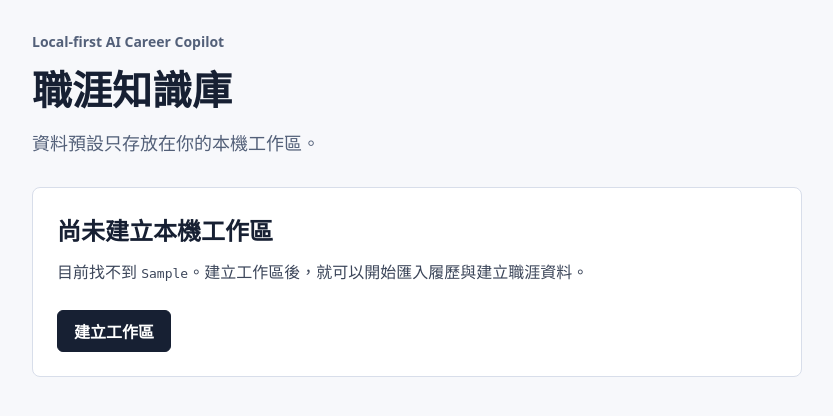
After one commit to qq076qq076/cv-builder, a FastAPI app: template app/templates/dashboard.html in a window 1280 px wide. The commit adds this page. Shown: the top 416 px of the page, without its empty margins (48-881 px from the left). Run offline with FastAPI, Linux system fonts and the light colour scheme; the template is opened without the code that fills it: most values are stand-ins (such as "Sample title", 1, 10 or a date in 2020).

Commit message:
建立首頁工作區狀態畫面

```diff
--- a/app/main.py
+++ b/app/main.py
@@ -1,13 +1,17 @@
 from fastapi import FastAPI
-from fastapi.responses import HTMLResponse
+from fastapi.staticfiles import StaticFiles
 
+from app.routes.dashboard import router as dashboard_router
 
 def create_app() -> FastAPI:
     app = FastAPI(title="AI Career Copilot")
 
-    @app.get("/health", response_class=HTMLResponse)
-    def health() -> str:
-        return "ok"
+    app.mount("/static", StaticFiles(directory="app/static"), name="static")
+    app.include_router(dashboard_router)
+
+    @app.get("/health")
+    def health() -> dict[str, str]:
+        return {"status": "ok"}
 
     return app
 
--- a/app/static/css/app.css
+++ b/app/static/css/app.css
@@ -14,3 +14,69 @@ body {
   margin: 0 auto;
   padding: 32px 0;
 }
+
+.hero {
+  margin-bottom: 32px;
+}
+
+.eyebrow {
+  margin: 0 0 8px;
+  color: #536079;
+  font-size: 14px;
+  font-weight: 700;
+}
+
+h1 {
+  margin: 0;
+  font-size: 40px;
+}
+
+h2 {
+  margin: 0 0 12px;
+  font-size: 24px;
+}
+
+.lead {
+  margin: 12px 0 0;
+  color: #536079;
+  font-size: 18px;
+}
+
+.panel {
+  max-width: 720px;
+  padding: 24px;
+  border: 1px solid #d8deea;
+  border-radius: 8px;
+  background: #ffffff;
+}
+
+.panel p {
+  margin: 0;
+  color: #3c465a;
+  line-height: 1.7;
+}
+
+.actions {
+  display: flex;
+  flex-wrap: wrap;
+  gap: 12px;
+  margin-top: 24px;
+}
+
+.button {
+  display: inline-flex;
+  align-items: center;
+  min-height: 40px;
+  padding: 0 16px;
+  border: 1px solid #172033;
+  border-radius: 6px;
+  background: #172033;
+  color: #ffffff;
+  font-weight: 700;
+  text-decoration: none;
+}
+
+.button-secondary {
+  background: #ffffff;
+  color: #172033;
+}
--- /dev/null
+++ b/app/templates/dashboard.html
@@ -0,0 +1,46 @@
+{% extends "base.html" %}
+
+{% block content %}
+  <section class="hero">
+    <p class="eyebrow">Local-first AI Career Copilot</p>
+    <h1>職涯知識庫</h1>
+    <p class="lead">資料預設只存放在你的本機工作區。</p>
+  </section>
+
+  {% if status == workspace_status.NO_WORKSPACE %}
+    <section class="panel">
+      <h2>尚未建立本機工作區</h2>
+      <p>目前找不到 <code>{{ state.workspace_path }}</code>。建立工作區後，就可以開始匯入履歷與建立職涯資料。</p>
+      <div class="actions">
+        <a class="button" href="/workspace">建立工作區</a>
+      </div>
+    </section>
+  {% elif status == workspace_status.EMPTY_WORKSPACE %}
+    <section class="panel">
+      <h2>開始建立你的職涯資料</h2>
+      <p>工作區已存在，但還沒有可用的職涯資料。你可以上傳履歷，或先手動輸入基本資料。</p>
+      <div class="actions">
+        <a class="button" href="/import">上傳履歷</a>
+        <a class="button button-secondary" href="/career">手動輸入</a>
+      </div>
+    </section>
+  {% elif status == workspace_status.HAS_CAREER_DATA %}
+    <section class="panel">
+      <h2>已建立職涯知識庫</h2>
+      <p>你可以繼續編輯職涯資料、貼上目標職缺，或開始生成履歷版本。</p>
+      <div class="actions">
+        <a class="button" href="/career">編輯職涯知識庫</a>
+        <a class="button button-secondary" href="/jobs">貼上目標職缺</a>
+      </div>
+    </section>
+  {% elif status == workspace_status.HAS_GENERATED_OUTPUTS %}
+    <section class="panel">
+      <h2>已有生成內容</h2>
+      <p>工作區已有職涯資料與生成輸出。你可以預覽既有履歷，或針對新職缺產生新版本。</p>
+      <div class="actions">
+        <a class="button" href="/outputs">查看生成內容</a>
+        <a class="button button-secondary" href="/jobs">針對新職缺生成</a>
+      </div>
+    </section>
+  {% endif %}
+{% endblock %}
--- a/pyproject.toml
+++ b/pyproject.toml
@@ -19,6 +19,7 @@ dependencies = [
 
 [dependency-groups]
 dev = [
+  "httpx",
   "pytest",
   "ruff",
 ]
```
Also changed, not shown: app/config.py (added, +18 -0 lines), app/routes/dashboard.py (added, +29 -0 lines), tests/test_dashboard_route.py (added, +75 -0 lines), 1 other file.
